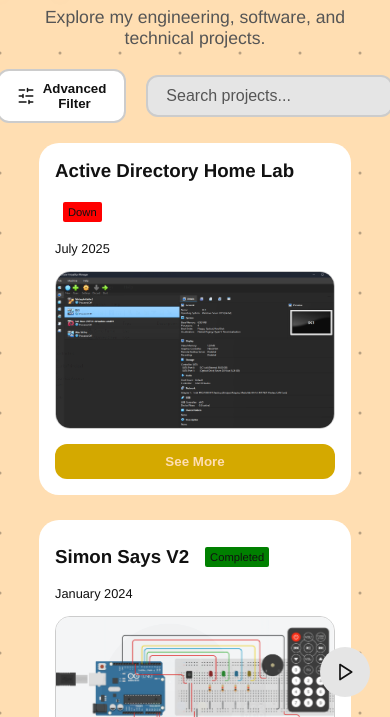
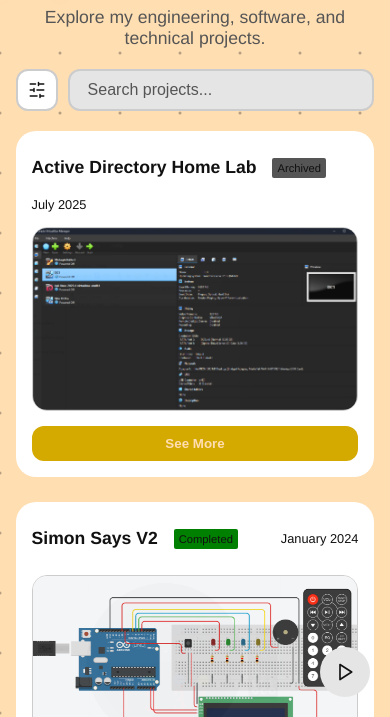
Before and after one commit to Cir9no-0001/engineering-portfolio, a plain HTML site: page projects.html in a window 390 px wide. Shown: the part 127-844 px from the top of the page. Drawn offline with nearby package versions, Linux system fonts and the light colour scheme.

Commit message:
Mobile compatability upd

```diff
--- a/projects.html
+++ b/projects.html
@@ -138,7 +138,7 @@
 
             </form>
 
-            <article class="project" id="active-directory-home-lab" data-date="2025-06-01" data-difficulty="3" data-status="down">
+            <article class="project" id="active-directory-home-lab" data-date="2025-06-01" data-difficulty="3" data-status="archived">
                 <div class="project-gallery">
                     <img class="gallery-item active" src="images/ad-lab-1.png" alt="Active Directory Home Lab screenshot 1">
                     <img class="gallery-item" src="images/ad-lab-2.png" alt="Active Directory Home Lab screenshot 2">
@@ -150,7 +150,7 @@
                     <div class="project-header">
                         <div class="project-title-group">
                             <h3>Active Directory Home Lab</h3>
-                            <p class="status-tag" data-status="down">Down</p>
+                            <p class="status-tag" data-status="archived">Archived</p>
                         </div>
                         <p class="project-date">July 2025</p>
                     </div>
--- a/style.css
+++ b/style.css
@@ -1212,6 +1212,7 @@ a.timeline-title:hover {
 .status-tag[data-status="completed"] { background: green; }
 .status-tag[data-status="in-progress"] { background: orange; }
 .status-tag[data-status="down"] { background: red; }
+.status-tag[data-status="archived"] { background: #555; }
 
 .project-description {
     margin-bottom: 20px;
@@ -1603,6 +1604,14 @@ html[data-theme="light"] .footer-icons img {
 
 /* Mobile project cards */
 @media (max-width: 900px) {
+    main {
+        width: 92%;
+    }
+
+    .project-title-group h3 {
+        font-size: 1.1rem;
+    }
+
     #intro {
         flex-direction: column;
         align-items: flex-start;
@@ -1737,3 +1746,34 @@ html[data-theme="light"] .footer-icons img {
     font-size: clamp(0.8rem, 1.1vw, 1rem);
     white-space: nowrap;
 }
+
+
+
+
+/*
+MOBILE CONTROLS BAR
+Icon-only filter button, search box fills the rest of the row.
+*/
+@media (max-width: 900px) {
+    .controls-bar {
+        width: 100%;
+        gap: 10px;
+    }
+
+    .search-input {
+        flex: 1 1 auto;
+        min-width: 0;
+        width: auto;
+    }
+
+    .filter-btn {
+        flex: 0 0 auto;
+        font-size: 0;
+        gap: 0;
+        padding: 10px;
+    }
+
+    .filter-btn > :not(svg) {
+        display: none;
+    }
+}
```
